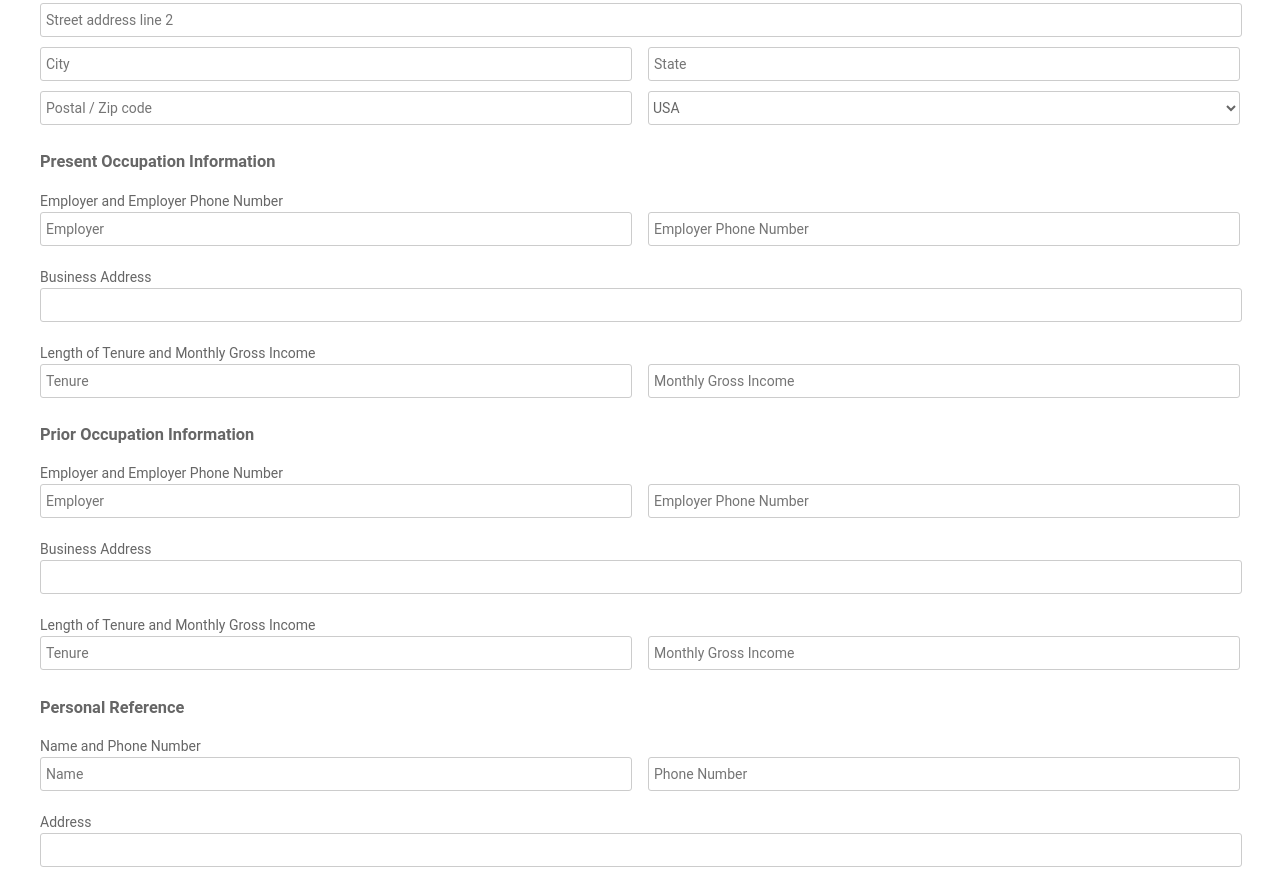
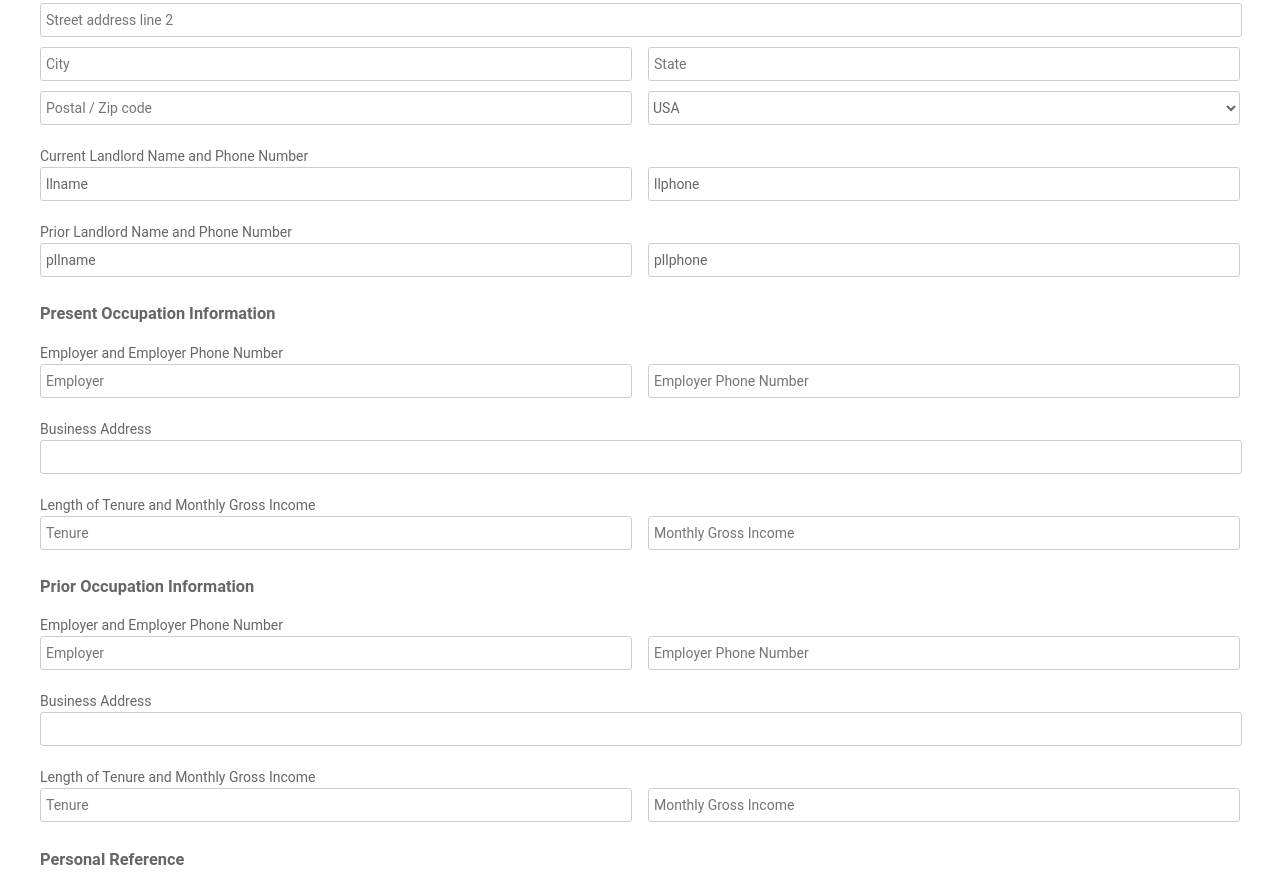
Before and after one commit to GVRentals/gila-valley-rentals, a website with bundled scripts: page public/rentalApp.html in a window 1280 px wide. Shown: the part 760-1644 px from the top of the page. Built offline with nearby package versions, Linux system fonts and the light colour scheme.

Commit message:
added ll info to form

```diff
--- a/public/rentalApp.html
+++ b/public/rentalApp.html
@@ -63,6 +63,21 @@
                         <option value="4">Russia</option>
                         <option value="5" selected>USA</option>
                     </select>
+                </div>
+            </div>
+            <div class="item">
+                <p>Current Landlord Name and Phone Number</p>
+                <div class="city-item">
+                    <input type="text" name="name" placeholder="Name" value="llname" readonly/>
+                    <input type="text" name="name" placeholder="Phone" value="llphone" readonly/>
+                </div>
+            </div>
+
+            <div class="item">
+                <p>Prior Landlord Name and Phone Number</p>
+                <div class="city-item">
+                    <input type="text" name="name" placeholder="Name" value="pllname" readonly/>
+                    <input type="text" name="name" placeholder="Phone" value="pllphone" readonly/>
                 </div>
             </div>
 
--- a/src/index.ts
+++ b/src/index.ts
@@ -33,6 +33,10 @@ function getData() {
         "city": getValue("city"),
         "state": getValue("state"),
         "zip": getValue("zip"),
+        "llname": getValue("llname"),
+        "llphone": getValue("llphone"),
+        "pllname": getValue("pllname"),
+        "pllphone": getValue("pllphone"),
         "employer": getValue("employer"),
         "employerPhone": getValue("employerPhone"),
         "businessAddress": getValue("businessAddress"),
@@ -46,7 +50,7 @@ function getData() {
         "referenceName": getValue("referenceName"),
         "referencePhone": getValue("referencePhone"),
         "referenceAddress": getValue("referenceAddress"),
-        "referenceLengh": getValue("referenceLength"),
+        "referenceLength": getValue("referenceLength"),
         "referenceJob": getValue("referenceJob"),
         "relativeName": getValue("relativeName"),
         "relativePhone": getValue("relativePhone"),
```
